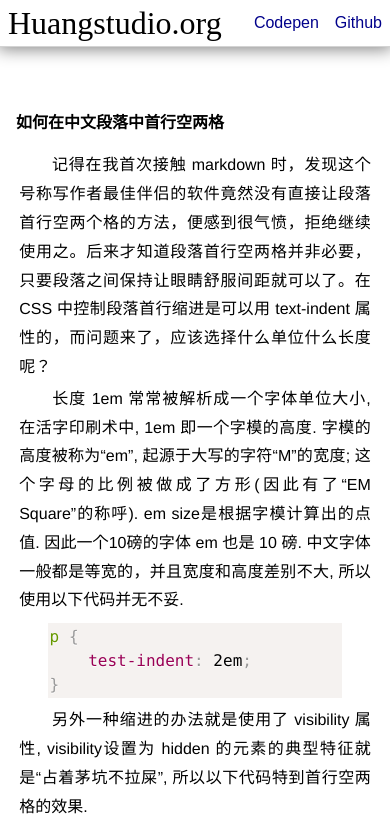
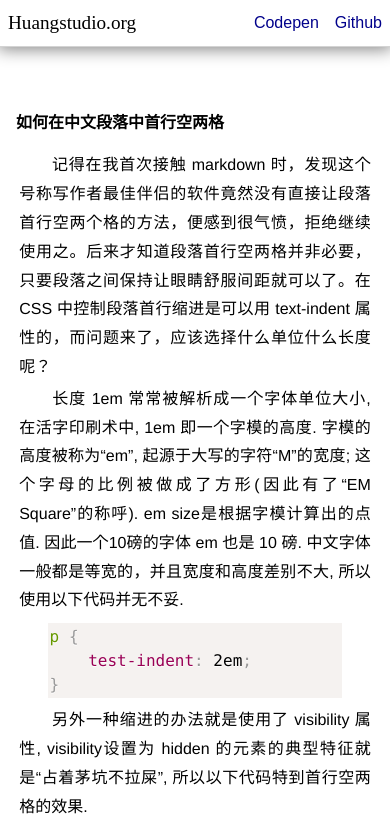
Before and after one commit to GuisenHuang/guisenhuang.github.io, a plain HTML site: page index.html in a window 390 px wide. Shown: the top 827 px of the page. Drawn offline with Linux system fonts and the light colour scheme.

Commit message:
make header h1 look better when in small screen.

```diff
--- a/style/main.css
+++ b/style/main.css
@@ -107,8 +107,8 @@ article {
         width: 100%;
         box-sizing: border-box;
     }
-    header {
-        font-size: 1em;
+    header h1{
+        font-size: 1.2em;
     }
 }
 
```
